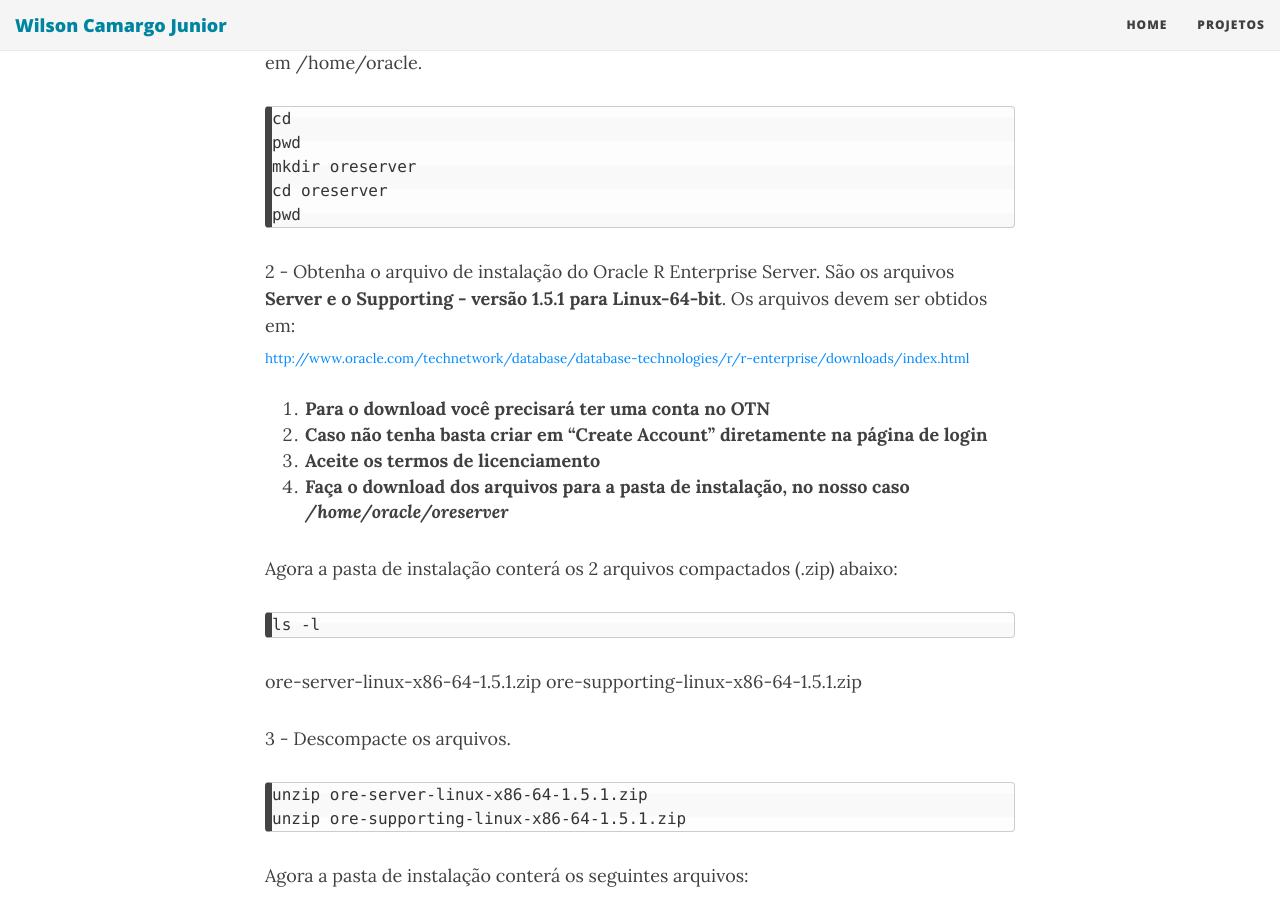
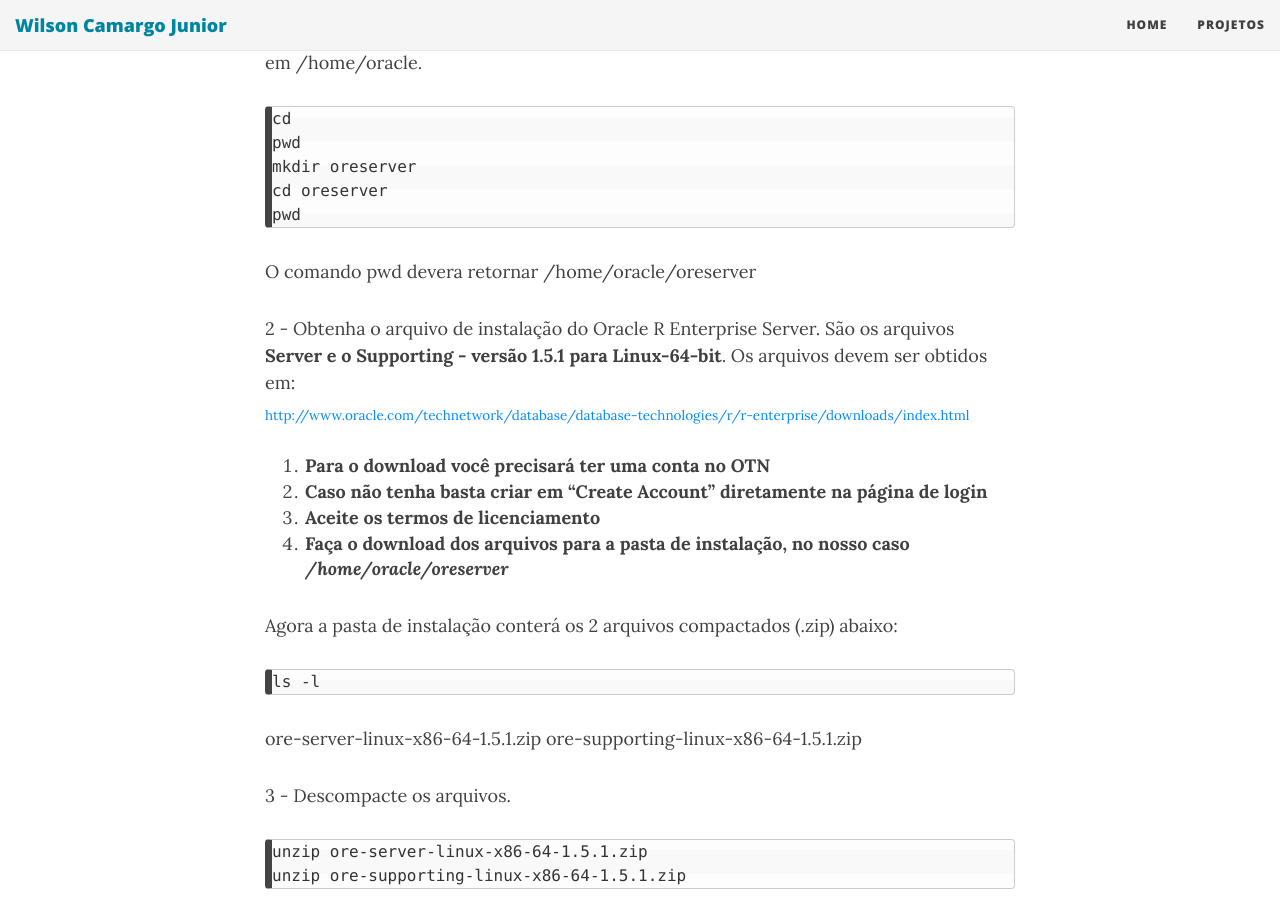
Before and after one commit to wilson-camargo-jr/teste, a Jekyll site: the page built from _posts/2018-06-18-ANN-ORE-P3.md, in a window 1280 px wide and 900 px high, scrolled down 4855 px. Built offline with Jekyll 4.4.1, drawn with Linux system fonts in a browser that asks for light colours; nearby versions of some CDN libraries.

Commit message:
Update 2018-06-18-ANN-ORE-P3.md

````diff
--- a/_posts/2018-06-18-ANN-ORE-P3.md
+++ b/_posts/2018-06-18-ANN-ORE-P3.md
@@ -102,6 +102,8 @@
 cd oreserver
 pwd
 ```
+
+O comando pwd devera retornar /home/oracle/oreserver
 
 2 -	Obtenha o arquivo de instalação do Oracle R Enterprise Server. São os arquivos **Server e o Supporting - versão 1.5.1 para Linux-64-bit**. Os arquivos devem ser obtidos em:
 <sub><a href="http://www.oracle.com/technetwork/database/database-technologies/r/r-enterprise/downloads/index.html" target="_blank">http://www.oracle.com/technetwork/database/database-technologies/r/r-enterprise/downloads/index.html</a></sub>
````
